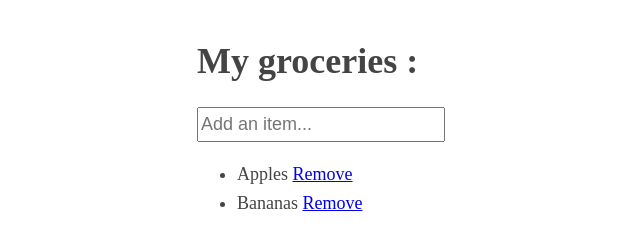
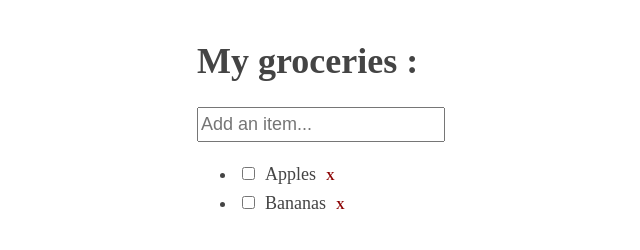
Before and after one commit to FredPetris/az_test_front, a React app: page / in a window 1280 px wide. Shown: the whole page, without its empty margins (323-963 px from the left). Built offline with nearby package versions, Linux system fonts and the light colour scheme.

Commit message:
add the logic to check/uncheck items

```diff
--- a/src/actions.js
+++ b/src/actions.js
@@ -2,6 +2,7 @@ export const ADD_GROCERY_ITEM = 'ADD_GROCERY_ITEM';
 export const EDIT_GROCERY_ITEM = 'EDIT_GROCERY_ITEM';
 export const REMOVE_GROCERY_ITEM = 'REMOVE_GROCERY_ITEM';
 export const SAVE_EDIT_GROCERY_ITEM = 'SAVE_EDIT_GROCERY_ITEM';
+export const TOGGLE_CHECKED_GROCERY_ITEM = 'TOGGLE_CHECKED';
 
 export function addGroceryItem(item) {
   return { type: ADD_GROCERY_ITEM, item };
@@ -18,3 +19,7 @@ export function removeGroceryItem(index) {
 export function saveEditItem(item, name) {
   return { type: SAVE_EDIT_GROCERY_ITEM, item, name };
 }
+
+export function toggleCheckedGroceryItem(index) {
+  return { type: TOGGLE_CHECKED_GROCERY_ITEM, index };
+}
--- a/src/components/App.js
+++ b/src/components/App.js
@@ -31,6 +31,11 @@ class App extends Component {
     }
   };
 
+  onChecked = index => {
+    this.props.toggleCheckedGroceryItem(index);
+    this.forceUpdate();
+  };
+
   render() {
     const { groceries } = this.props;
     let editItem = (item, index) => {
@@ -46,12 +51,14 @@ class App extends Component {
         );
       } else {
         return (
-          <li onDoubleClick={() => this.onEdit(item, index)}>
-            {item.name}
-            &nbsp;
-            <a href="#" onClick={() => this.onRemove(index)}>
-              Remove
-            </a>
+          <li key={index}>
+            <input onClick={() => this.onChecked(index)} type="checkbox" checked={item.checked} />
+            <span className="editAction" onDoubleClick={() => this.onEdit(item, index)}>
+              {item.name}
+            </span>
+            <span className="removeAction" onClick={() => this.onRemove(index)}>
+              X
+            </span>
           </li>
         );
       }
--- a/src/components/AppContainer.js
+++ b/src/components/AppContainer.js
@@ -1,6 +1,12 @@
 import { connect } from 'react-redux';
 
-import { addGroceryItem, editGroceryItem, removeGroceryItem, saveEditItem } from 'actions';
+import {
+  addGroceryItem,
+  editGroceryItem,
+  removeGroceryItem,
+  saveEditItem,
+  toggleCheckedGroceryItem,
+} from 'actions';
 import App from 'components/App';
 
 function mapStateToProps({ groceries }) {
@@ -13,6 +19,7 @@ function mapDispatchToProps(dispatch) {
     editGroceryItem: (item, index) => dispatch(editGroceryItem(item, index)),
     removeGroceryItem: index => dispatch(removeGroceryItem(index)),
     saveEditItem: (item, name) => dispatch(saveEditItem(item, name)),
+    toggleCheckedGroceryItem: index => dispatch(toggleCheckedGroceryItem(index)),
   };
 }
 
--- a/src/index.css
+++ b/src/index.css
@@ -19,3 +19,18 @@ input {
 input[type="text"] {
   width: 100%;
 }
+
+li > * {
+  margin: 0 5px;
+}
+
+.editAction {
+  cursor: pointer;
+}
+
+.removeAction {
+  color: darkred;
+  font-size: 12px;
+  font-weight: bold;
+  cursor: pointer;
+}
--- a/src/reducers.js
+++ b/src/reducers.js
@@ -5,6 +5,7 @@ import {
   EDIT_GROCERY_ITEM,
   REMOVE_GROCERY_ITEM,
   SAVE_EDIT_GROCERY_ITEM,
+  TOGGLE_CHECKED_GROCERY_ITEM,
 } from './actions';
 
 const initialState = new Immutable.List([
@@ -37,6 +38,12 @@ function groceries(state = initialState, action) {
         return item;
       });
       return save;
+
+    case TOGGLE_CHECKED_GROCERY_ITEM:
+      return state.update(action.index, item => {
+        item.checked = !item.checked;
+        return item;
+      });
     default:
       return state;
   }
```
